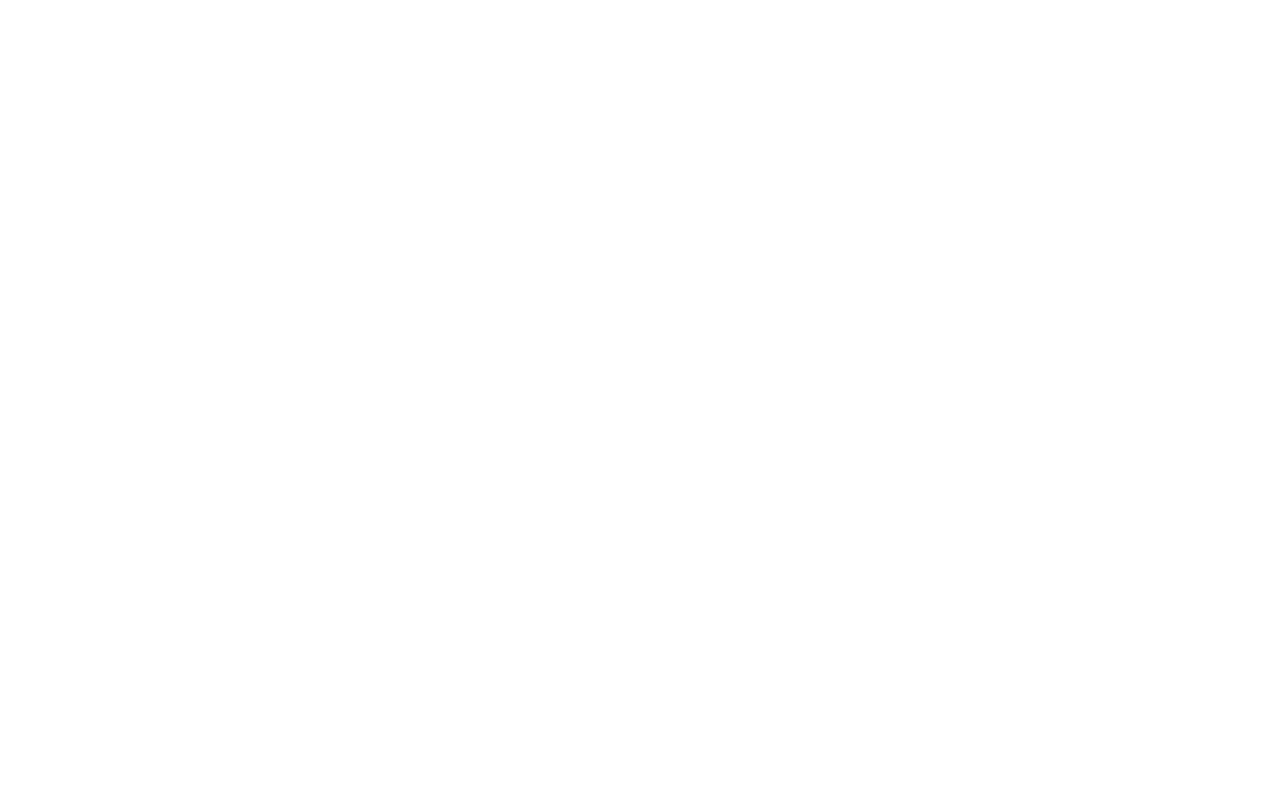
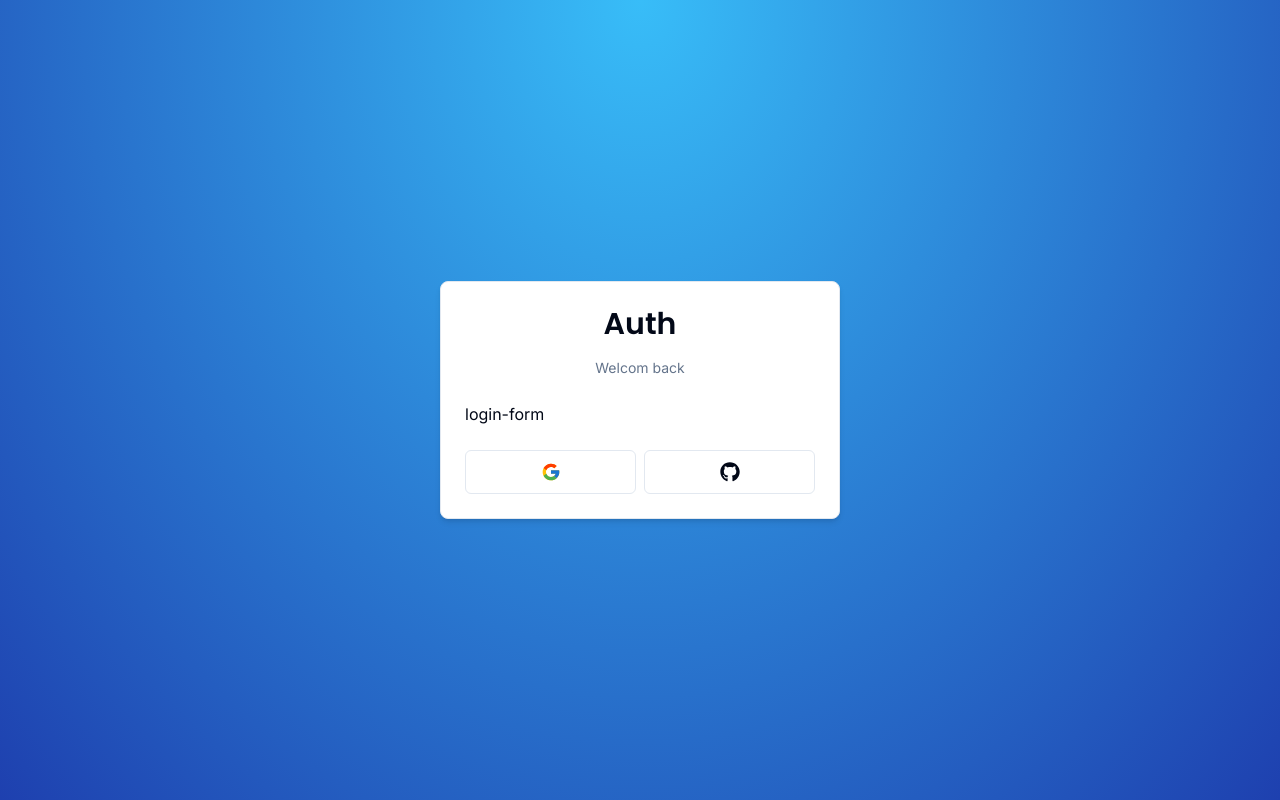
Before and after one commit to lalainarahajason/wp-monotor, a Next.js app: page /auth/login in a window 1280 px wide. Built offline with nearby package versions, Linux system fonts and the light colour scheme.

Commit message:
social ui

```diff
--- a/app/auth/layout.tsx
+++ b/app/auth/layout.tsx
@@ -1,3 +1,13 @@
-const AuthLayout = ({ children } : { children : React.ReactNode }) => {}
+const AuthLayout = ({ children } : { children : React.ReactNode }) => {
+    return (
+        <div className="
+            flex
+            items-center
+            justify-center
+            h-full
+            bg-[radial-gradient(ellipse_at_top,_var(--tw-gradient-stops))] from-sky-400 to-blue-800
+            ">{ children }</div>
+    )
+}
 
 export default AuthLayout;
--- a/app/auth/login/page.tsx
+++ b/app/auth/login/page.tsx
@@ -1,8 +1,16 @@
+import { LoginForm } from "@/components/auth/login-form";
+import { CardWrapper } from "@/components/auth/card-wrapper";
+
 const LoginPage = () => {
     return(
-        <div>
-            <h1>Login Page</h1>
-        </div>
+        <CardWrapper
+            headerLabel="Welcom back"
+            backButtonHref="/auth/register"
+            backButtonLabel="Create an account"
+            showSocial
+            >
+            <LoginForm />
+        </CardWrapper>
     )
 }
 
--- a/app/page.tsx
+++ b/app/page.tsx
@@ -1,6 +1,7 @@
 import { Poppins } from "next/font/google";
 import { cn } from "@/lib/utils";
 import { Button } from "@/components/ui/button";
+import { LoginButton } from "@/components/auth/login-button";
 
 const font = Poppins({
   subsets: ["latin"],
@@ -17,7 +18,9 @@
           Wp Monitor authentication
         </p>
         <div>
-          <Button variant="secondary" size="lg">Sign In</Button>
+          <LoginButton>
+            <Button variant="secondary" size="lg">Sign In</Button>
+          </LoginButton>
         </div>
       </div>
     </main>
--- /dev/null
+++ b/components/auth/card-wrapper.tsx
@@ -0,0 +1,49 @@
+"use client"
+
+import {
+    Card,
+    CardContent,
+    CardFooter,
+    CardHeader
+} from "@/components/ui/card";
+
+import { Header } from "@/components/auth/header";
+import { Social } from "@/components/auth/social";
+
+
+interface CardWrapperProps {
+    children: React.ReactNode;
+    headerLabel: string;
+    backButtonLabel: string;
+    backButtonHref: string;
+    showSocial?: boolean;
+}
+
+export const CardWrapper = ({
+    children,
+    headerLabel,
+    backButtonLabel,
+    backButtonHref,
+    showSocial = true
+} : CardWrapperProps) => {
+
+    return(
+        <Card className="w-[400px] shadow-md">
+            <CardHeader>
+                <Header label={headerLabel} />
+            </CardHeader>
+            <CardContent>
+                { children }
+            </CardContent>
+            {showSocial ? (
+                <CardFooter>
+                    <Social />
+                </CardFooter>
+            ) : (
+                <CardFooter>
+                    <a href={backButtonHref} className="text-sm text-muted-foreground">{backButtonLabel}</a>
+                </CardFooter>
+            )}
+        </Card>
+    )
+}
--- /dev/null
+++ b/components/auth/header.tsx
@@ -0,0 +1,22 @@
+import { Poppins } from "next/font/google";
+import { cn } from "@/lib/utils";
+
+const font = Poppins({
+    subsets: ["latin"],
+    weight: ["600"]
+})
+
+interface HeaderProps {
+    label: string
+}
+
+export const Header = ({
+    label
+} : HeaderProps) => {
+    return(
+        <div className="w-full flex flex-col gap-y-4 items-center justify-center">
+            <h1 className={cn("text-3xl font-semibold", font.className)}>Auth</h1>
+            <p className="text-muted-foreground text-sm">{label}</p>
+        </div>
+    )
+}
--- /dev/null
+++ b/components/auth/login-button.tsx
@@ -0,0 +1,34 @@
+"use client"
+
+import Router, { useRouter } from "next/navigation"
+
+interface LoginButtonProps {
+    children : React.ReactNode;
+    mode?: "modal" | "redirect";
+    asChild?: boolean
+};
+
+export const LoginButton = ({
+    children,
+    mode="redirect",
+    asChild
+}:LoginButtonProps) => {
+
+    const router = useRouter()
+
+    const onClick = () => {
+        router.push("/auth/login")
+    }
+
+    if( mode === "modal") {
+        return(
+            <span>TODO IMPLEMENT MODAL</span>
+        )
+    }
+
+    return (
+        <span onClick={onClick} className="cursor-pointer">
+            {children}
+        </span>
+    )
+}
--- /dev/null
+++ b/components/auth/login-form.tsx
@@ -0,0 +1,7 @@
+import React from 'react'
+
+export const LoginForm = () => {
+  return (
+    <div>login-form</div>
+  )
+}
--- /dev/null
+++ b/components/auth/social.tsx
@@ -0,0 +1,28 @@
+"use client"
+
+import { FcGoogle } from "react-icons/fc"
+import { FaGithub } from "react-icons/fa"
+import { Button } from "@/components/ui/button"
+
+export const Social = () => {
+    return(
+        <div className="flex items-center w-full gap-x-2">
+            <Button
+                size="lg"
+                variant="outline"
+                className="w-full"
+                onClick={() => {}}
+                >
+                <FcGoogle className="h-5 w-5" />
+            </Button>
+            <Button
+                size="lg"
+                variant="outline"
+                className="w-full"
+                onClick={() => {}}
+                >
+                <FaGithub className="h-5 w-5" />
+            </Button>
+        </div>
+    )
+}
--- /dev/null
+++ b/components/ui/card.tsx
@@ -0,0 +1,79 @@
+import * as React from "react"
+
+import { cn } from "@/lib/utils"
+
+const Card = React.forwardRef<
+  HTMLDivElement,
+  React.HTMLAttributes<HTMLDivElement>
+>(({ className, ...props }, ref) => (
+  <div
+    ref={ref}
+    className={cn(
+      "rounded-lg border bg-card text-card-foreground shadow-sm",
+      className
+    )}
+    {...props}
+  />
+))
+Card.displayName = "Card"
+
+const CardHeader = React.forwardRef<
+  HTMLDivElement,
+  React.HTMLAttributes<HTMLDivElement>
+>(({ className, ...props }, ref) => (
+  <div
+    ref={ref}
+    className={cn("flex flex-col space-y-1.5 p-6", className)}
+    {...props}
+  />
+))
+CardHeader.displayName = "CardHeader"
+
+const CardTitle = React.forwardRef<
+  HTMLParagraphElement,
+  React.HTMLAttributes<HTMLHeadingElement>
+>(({ className, ...props }, ref) => (
+  <h3
+    ref={ref}
+    className={cn(
+      "text-2xl font-semibold leading-none tracking-tight",
+      className
+    )}
+    {...props}
+  />
+))
+CardTitle.displayName = "CardTitle"
+
+const CardDescription = React.forwardRef<
+  HTMLParagraphElement,
+  React.HTMLAttributes<HTMLParagraphElement>
+>(({ className, ...props }, ref) => (
+  <p
+    ref={ref}
+    className={cn("text-sm text-muted-foreground", className)}
+    {...props}
+  />
+))
+CardDescription.displayName = "CardDescription"
+
+const CardContent = React.forwardRef<
+  HTMLDivElement,
+  React.HTMLAttributes<HTMLDivElement>
+>(({ className, ...props }, ref) => (
+  <div ref={ref} className={cn("p-6 pt-0", className)} {...props} />
+))
+CardContent.displayName = "CardContent"
+
+const CardFooter = React.forwardRef<
+  HTMLDivElement,
+  React.HTMLAttributes<HTMLDivElement>
+>(({ className, ...props }, ref) => (
+  <div
+    ref={ref}
+    className={cn("flex items-center p-6 pt-0", className)}
+    {...props}
+  />
+))
+CardFooter.displayName = "CardFooter"
+
+export { Card, CardHeader, CardFooter, CardTitle, CardDescription, CardContent }
--- a/package.json
+++ b/package.json
@@ -16,6 +16,7 @@
     "next": "14.2.5",
     "react": "^18",
     "react-dom": "^18",
+    "react-icons": "^5.2.1",
     "tailwind-merge": "^2.4.0",
     "tailwindcss-animate": "^1.0.7"
   },
```
Also changed, not shown: 1 other file (tests, documents, lock files or other folders).
